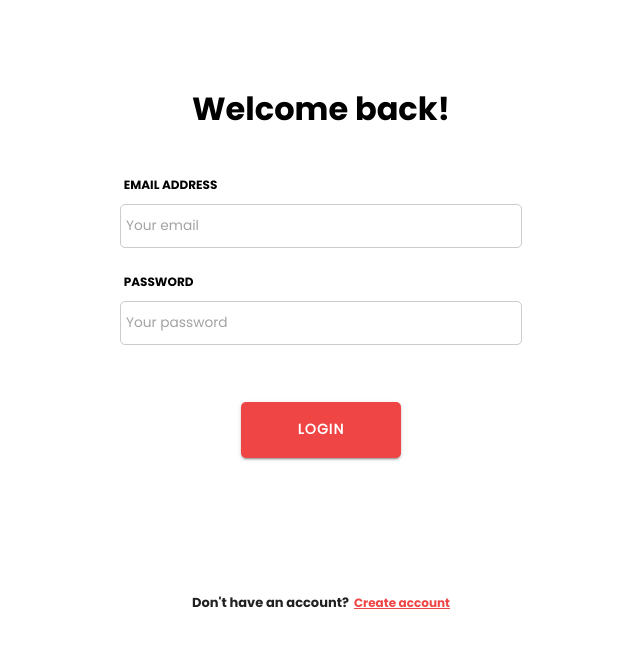
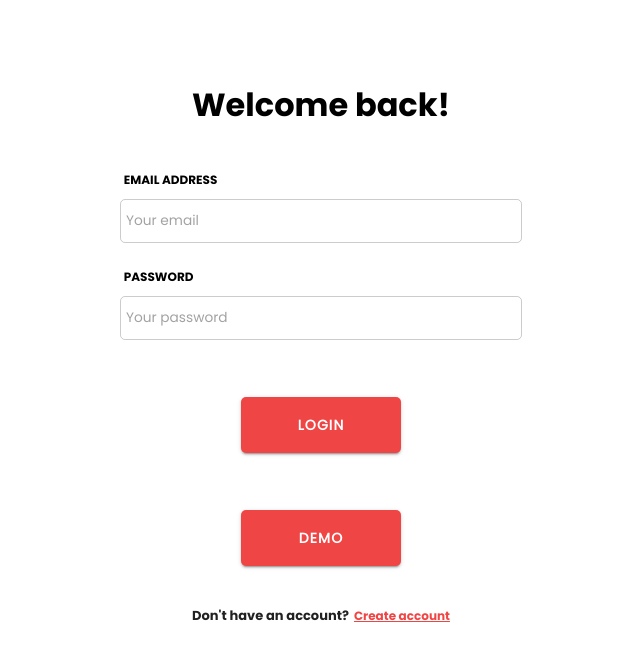
Before and after one commit to hatchways/team-baguette, a React (Create React App) app in the folder client/: page /login in a window 1280 px wide. Shown: the top 660 px of the page, without its empty margins (319-959 px from the left). Built offline with nearby package versions, Linux system fonts and the light colour scheme; no server answers.

Commit message:
initial commit for ticket #18, demo

```diff
--- a/client/package.json
+++ b/client/package.json
@@ -15,6 +15,7 @@
     "@types/react-dom": "^17.0.2",
     "body-parser": "^1.19.0",
     "clsx": "^1.1.1",
+    "dotenv": "^8.2.0",
     "eslint": "^7.26.0",
     "formik": "^2.2.6",
     "react": "^17.0.1",
--- a/client/src/pages/Bookings/Bookings.tsx
+++ b/client/src/pages/Bookings/Bookings.tsx
@@ -14,7 +14,8 @@ import { ReactElement, useState } from 'react';
 export default function Bookings(): JSX.Element {
   const classes = useStyles();
   const [selectedDate, handleDateChange] = useState<Date>(new Date());
-  const dateTester = useState<Date>(new Date('09/13/2021'));
+  //TODO : with implementing on ticket 31
+  // const dateTester = useState<Date>(new Date('09/13/2021'));
 
   const renderDayCalendar = (
     day: Date | null,
--- a/client/src/pages/Login/LoginForm/LoginForm.tsx
+++ b/client/src/pages/Login/LoginForm/LoginForm.tsx
@@ -30,6 +30,7 @@ export default function Login({ handleSubmit }: Props): JSX.Element {
   const classes = useStyles();
 
   return (
+    <>
       <Formik
         initialValues={{
           email: '',
@@ -93,9 +94,26 @@ export default function Login({ handleSubmit }: Props): JSX.Element {
                 {isSubmitting ? <CircularProgress style={{ color: 'white' }} /> : 'Login'}
               </Button>
             </Box>
-          <div style={{ height: 95 }} />
           </form>
         )}
       </Formik>
+      <Formik
+        initialValues={{
+          email: `${process.env.REACT_APP_DEMO_USER}`,
+          password: `${process.env.REACT_APP_DEMO_PW}`,
+        }}
+        onSubmit={handleSubmit}
+      >
+        {({ handleSubmit, isSubmitting }) => (
+          <form onSubmit={handleSubmit} className={classes.form} noValidate>
+            <Box textAlign="center">
+              <Button type="submit" size="large" variant="contained" color="secondary" className={classes.demoSubmit}>
+                {isSubmitting ? <CircularProgress style={{ color: 'white' }} /> : 'Demo'}
+              </Button>
+            </Box>
+          </form>
+        )}
+      </Formik>
+    </>
   );
 }
--- a/client/src/pages/Login/LoginForm/useStyles.ts
+++ b/client/src/pages/Login/LoginForm/useStyles.ts
@@ -26,6 +26,19 @@ const useStyles = makeStyles((theme) => ({
     display: 'none',
   },
   submit: {
+    padding: 10,
+    width: 160,
+    height: 56,
+    borderRadius: theme.shape.borderRadius,
+    marginTop: 49,
+    fontSize: 14,
+    backgroundColor: 'rgb(240, 69, 69)',
+    color: 'white',
+    textTransform: 'uppercase',
+    fontFamily: 'Poppins-Regular',
+    letterSpacing: 1.1,
+  },
+  demoSubmit: {
     margin: theme.spacing(3, 2, 2),
     padding: 10,
     width: 160,
--- a/client/src/pages/SignUp/SignUp.tsx
+++ b/client/src/pages/SignUp/SignUp.tsx
@@ -10,6 +10,8 @@ import SignUpForm from './SignUpForm/SignUpForm';
 import AuthHeader from '../../components/AuthHeader/AuthHeader';
 import { useAuth } from '../../context/useAuthContext';
 import { useSnackBar } from '../../context/useSnackbarContext';
+import DemoLogin from './SignUpForm/DemoLogin';
+import login from '../../helpers/APICalls/login';
 
 export default function Register(): JSX.Element {
   const classes = useStyles();
@@ -23,6 +25,26 @@ export default function Register(): JSX.Element {
     register(username, email, password).then((data) => {
       if (data.error) {
         console.error({ error: data.error.message });
+        setSubmitting(false);
+        updateSnackBarMessage(data.error.message);
+      } else if (data.success) {
+        updateLoginContext(data.success);
+      } else {
+        // should not get here from backend but this catch is for an unknown issue
+
+        console.error({ data });
+        setSubmitting(false);
+        updateSnackBarMessage('An unexpected error occurred. Please try again');
+      }
+    });
+  };
+
+  const handleDemoLogin = (
+    { email, password }: { email: string; password: string },
+    { setSubmitting }: FormikHelpers<{ email: string; password: string }>,
+  ) => {
+    login(email, password).then((data) => {
+      if (data.error) {
         setSubmitting(false);
         updateSnackBarMessage(data.error.message);
       } else if (data.success) {
@@ -51,6 +73,7 @@ export default function Register(): JSX.Element {
               </Grid>
             </Grid>
             <SignUpForm handleSubmit={handleSubmit} />
+            <DemoLogin handleSubmit={handleDemoLogin} />
             <AuthHeader linkTo="/login" asideText="Already a member?" btnText="Login" />
           </Box>
           <Box p={1} alignSelf="center" />
--- /dev/null
+++ b/client/src/pages/SignUp/SignUpForm/DemoLogin.tsx
@@ -0,0 +1,50 @@
+import useStyles from './useStyles';
+import { Formik, FormikHelpers } from 'formik';
+import { CircularProgress } from '@material-ui/core';
+import Button from '@material-ui/core/Button';
+import Box from '@material-ui/core/Box';
+
+interface Props {
+  handleSubmit: (
+    {
+      email,
+      password,
+    }: {
+      email: string;
+      password: string;
+    },
+    {
+      setStatus,
+      setSubmitting,
+    }: FormikHelpers<{
+      email: string;
+      password: string;
+    }>,
+  ) => void;
+}
+
+export default function DemoLogin({ handleSubmit }: Props): JSX.Element {
+  const classes = useStyles();
+
+  return (
+    <>
+      <Formik
+        initialValues={{
+          email: `${process.env.REACT_APP_DEMO_USER}`,
+          password: `${process.env.REACT_APP_DEMO_PW}`,
+        }}
+        onSubmit={handleSubmit}
+      >
+        {({ handleSubmit, isSubmitting }) => (
+          <form onSubmit={handleSubmit} className={classes.form} noValidate>
+            <Box textAlign="center">
+              <Button type="submit" size="large" variant="contained" color="secondary" className={classes.demoSubmit}>
+                {isSubmitting ? <CircularProgress style={{ color: 'white' }} /> : 'Demo'}
+              </Button>
+            </Box>
+          </form>
+        )}
+      </Formik>
+    </>
+  );
+}
--- a/client/src/pages/SignUp/SignUpForm/SignUpForm.tsx
+++ b/client/src/pages/SignUp/SignUpForm/SignUpForm.tsx
@@ -112,7 +112,6 @@ const SignUpForm = ({ handleSubmit }: Props): JSX.Element => {
             value={values.password}
             onChange={handleChange}
           />
-
           <Box textAlign="center">
             <Button type="submit" size="large" color="secondary" variant="contained" className={classes.submit}>
               {isSubmitting ? <CircularProgress style={{ color: 'white' }} /> : 'sign up'}
--- a/client/src/pages/SignUp/SignUpForm/useStyles.ts
+++ b/client/src/pages/SignUp/SignUpForm/useStyles.ts
@@ -21,7 +21,20 @@ const useStyles = makeStyles((theme) => ({
     borderRadius: '5px',
   },
   submit: {
-    margin: theme.spacing(3, 2, 2),
+    padding: 10,
+    width: 160,
+    height: 56,
+    borderRadius: theme.shape.borderRadius,
+    marginTop: 49,
+    fontSize: 14,
+    backgroundColor: 'rgb(240, 69, 69)',
+    color: 'white',
+    textTransform: 'uppercase',
+    fontFamily: 'Poppins-Regular',
+    letterSpacing: 1.1,
+  },
+  demoSubmit: {
+    margin: theme.spacing(1, 2, 2),
     padding: 10,
     width: 160,
     height: 56,
```
Also changed, not shown: client/src/pages/Login/Login.tsx (line endings or trailing spaces). Lines whose indentation alone changed are shown as unchanged.
